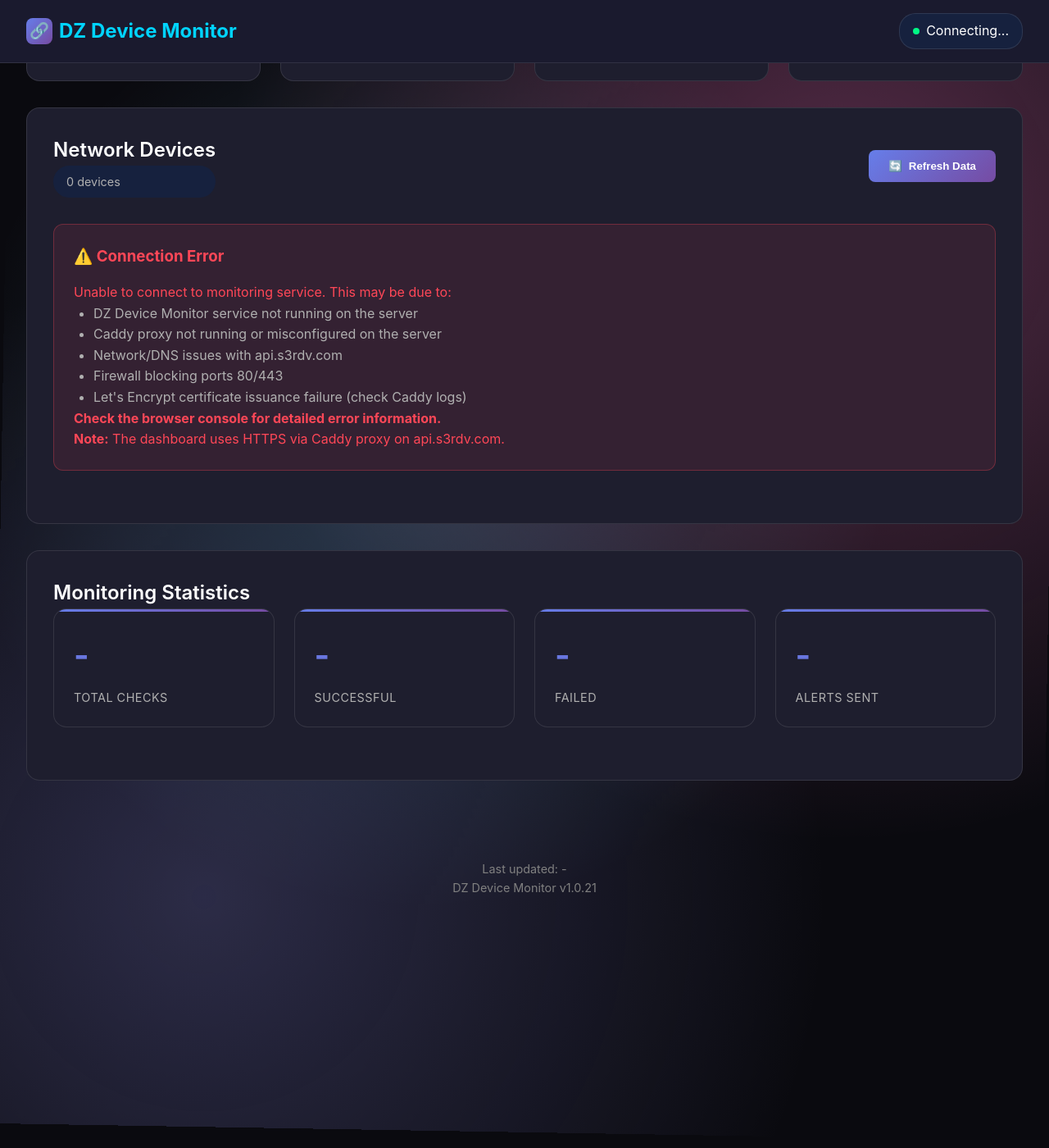
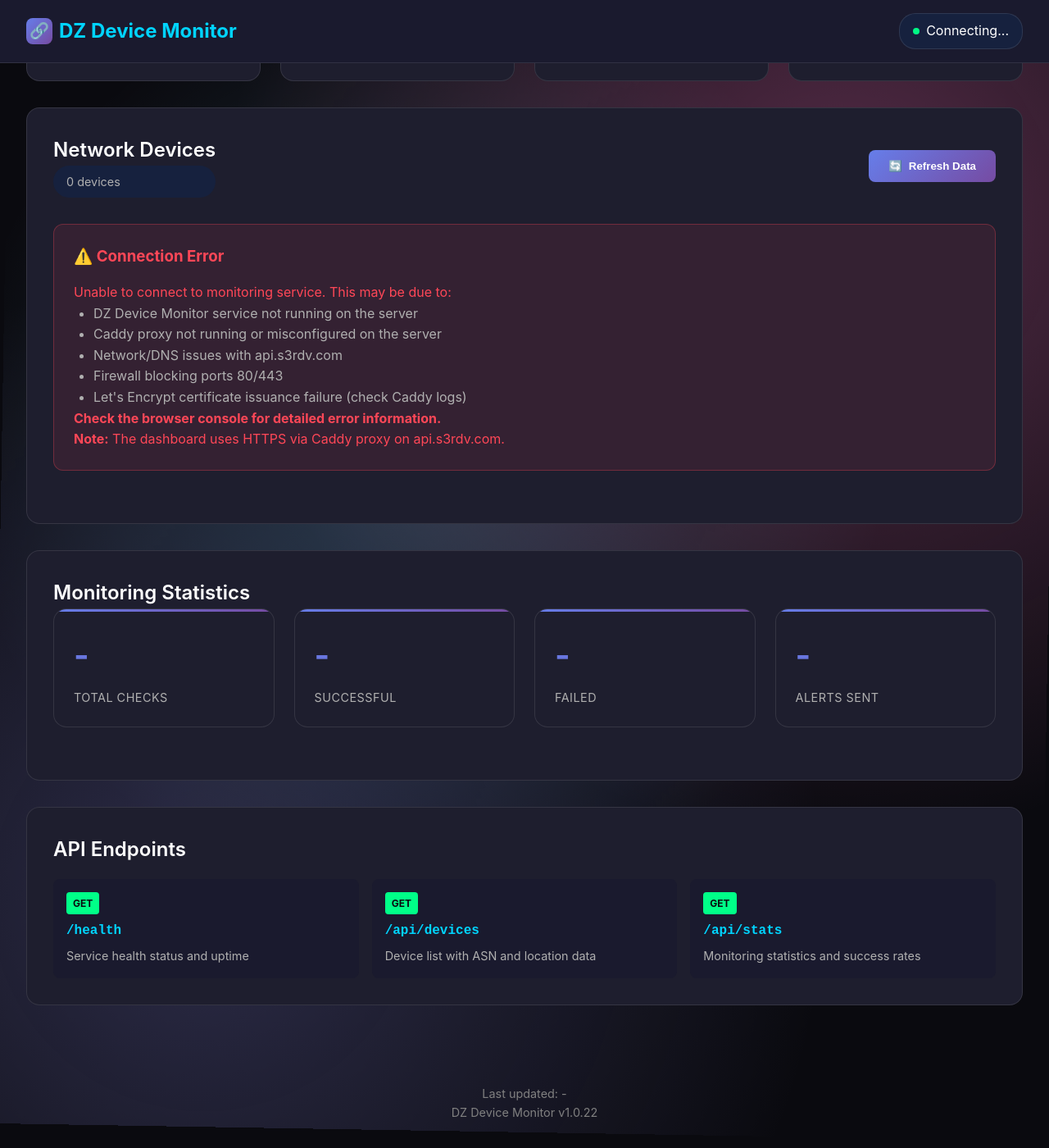
Before and after one commit to T3chie-404/s3rdv_website, a Jekyll site: the page dzd_monitor.html, which Jekyll copies as it is, in a window 1280 px wide and 1400 px high, scrolled down 229 px. Shown: the whole window at 82% size. Built offline with Jekyll 4.4.1, drawn with Linux system fonts in a browser that asks for light colours.

```diff
--- a/dzd_monitor.html
+++ b/dzd_monitor.html
@@ -274,6 +274,54 @@
         .search-clear:hover {
             color: var(--text-primary);
             background: var(--bg-tertiary);
+        }
+
+        /* API Calls Section Styles */
+        .api-calls-grid {
+            display: grid;
+            grid-template-columns: repeat(auto-fit, minmax(300px, 1fr));
+            gap: 1rem;
+            margin-top: 1rem;
+        }
+
+        .api-call-card {
+            background: var(--bg-secondary);
+            border: 1px solid var(--border-color);
+            border-radius: 8px;
+            padding: 1rem;
+            transition: all 0.3s ease;
+        }
+
+        .api-call-card:hover {
+            border-color: var(--accent-primary);
+            transform: translateY(-2px);
+            box-shadow: 0 4px 12px rgba(0, 0, 0, 0.2);
+        }
+
+        .api-method {
+            display: inline-block;
+            background: var(--accent-success);
+            color: var(--bg-primary);
+            padding: 0.25rem 0.5rem;
+            border-radius: 4px;
+            font-size: 0.75rem;
+            font-weight: bold;
+            text-transform: uppercase;
+            margin-bottom: 0.5rem;
+        }
+
+        .api-endpoint {
+            font-family: 'Courier New', monospace;
+            font-size: 1rem;
+            color: var(--accent-primary);
+            margin-bottom: 0.5rem;
+            font-weight: 600;
+        }
+
+        .api-description {
+            color: var(--text-secondary);
+            font-size: 0.9rem;
+            line-height: 1.4;
         }
 
         .devices-grid {
@@ -876,11 +924,33 @@
                 </div>
             </div>
         </div>
+
+        <!-- API Calls Section -->
+        <div class="devices-container fade-in">
+            <h2 class="devices-title">API Endpoints</h2>
+            <div class="api-calls-grid">
+                <div class="api-call-card">
+                    <div class="api-method">GET</div>
+                    <div class="api-endpoint">/health</div>
+                    <div class="api-description">Service health status and uptime</div>
+                </div>
+                <div class="api-call-card">
+                    <div class="api-method">GET</div>
+                    <div class="api-endpoint">/api/devices</div>
+                    <div class="api-description">Device list with ASN and location data</div>
+                </div>
+                <div class="api-call-card">
+                    <div class="api-method">GET</div>
+                    <div class="api-endpoint">/api/stats</div>
+                    <div class="api-description">Monitoring statistics and success rates</div>
+                </div>
+            </div>
+        </div>
     </div>
 
     <footer class="footer">
         <p>Last updated: <span id="lastUpdated">-</span></p>
-                        <p>DZ Device Monitor v1.0.21</p>
+                        <p>DZ Device Monitor v1.0.22</p>
     </footer>
 
     <script>
```
Also changed, not shown: AI_BOT_LOG.md (+29 -0 lines).
